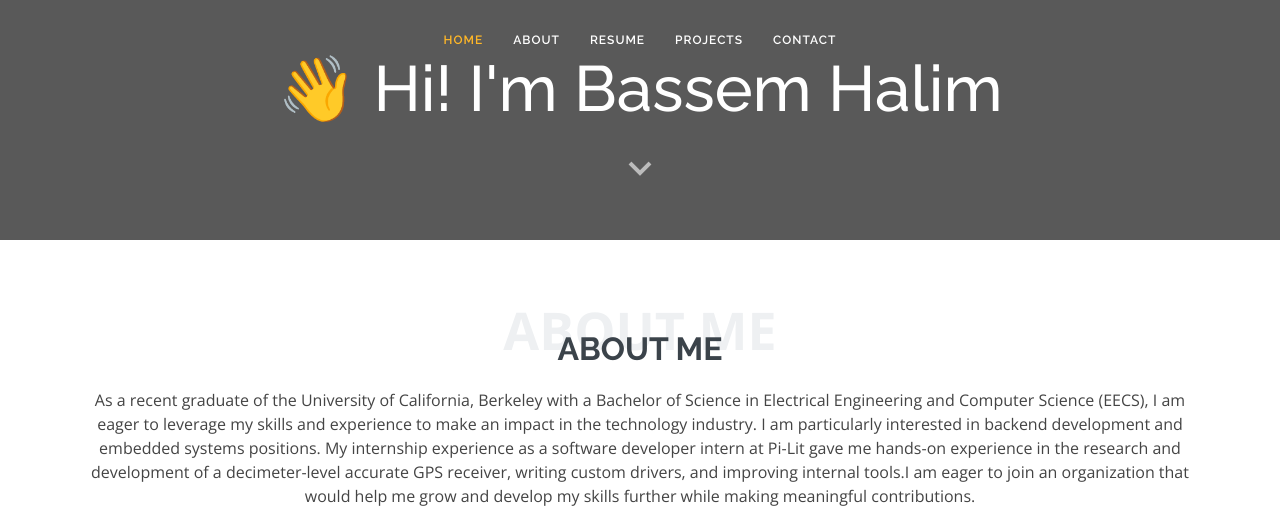
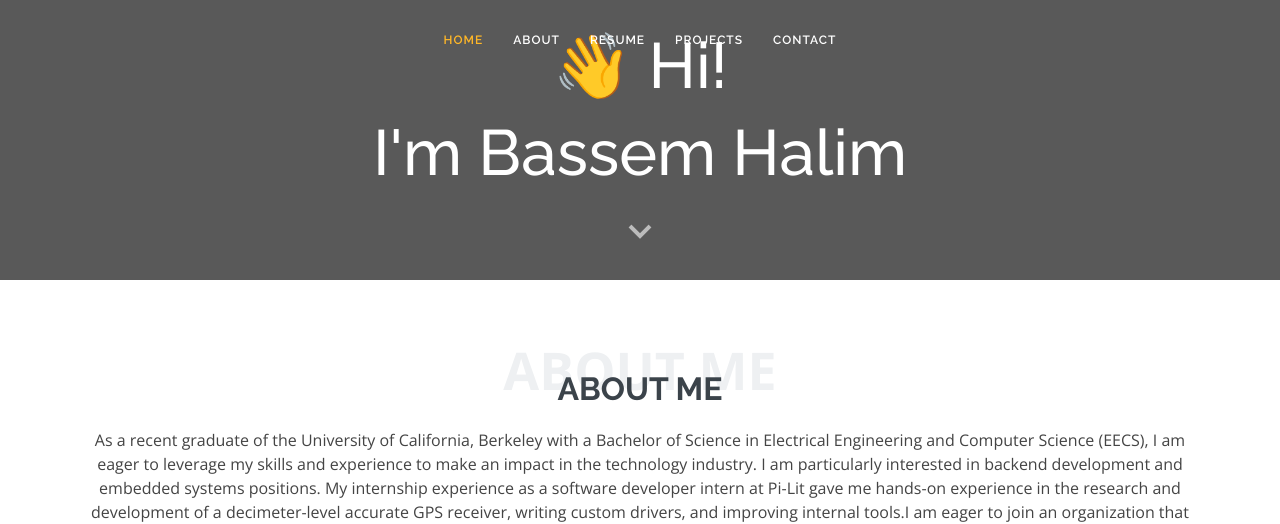
Before and after one commit to BassemHalim/BassemHalim.github.io, a plain HTML site: page index.html in a window 1280 px wide. Shown: the top 524 px of the page. Drawn offline with nearby package versions, Linux system fonts and the light colour scheme.

Commit message:
changing format

```diff
--- a/assets/css/style.css
+++ b/assets/css/style.css
@@ -325,7 +325,7 @@ h6 {
 --------------------------------------------------------------*/
 #hero {
   width: 100%;
-  height: 30vh;
+  height: 35vh;
   /* background: url("../img/hero-bg.jpg") top right; */
   background-size: cover;
   position: relative;
--- a/index.html
+++ b/index.html
@@ -61,7 +61,8 @@
   <!-- ======= Hero Section ======= -->
   <section id="hero">
     <div class="hero-container">
-      <h1>👋 Hi! I'm Bassem Halim</h1>
+      <h1>👋 Hi! <br></h1>
+        <h1>I'm Bassem Halim</h1>
       <a href="#about" class="btn-scroll scrollto"><i class="bx bx-chevron-down"></i></a>
     </div>
   </section><!-- End Hero -->
```
